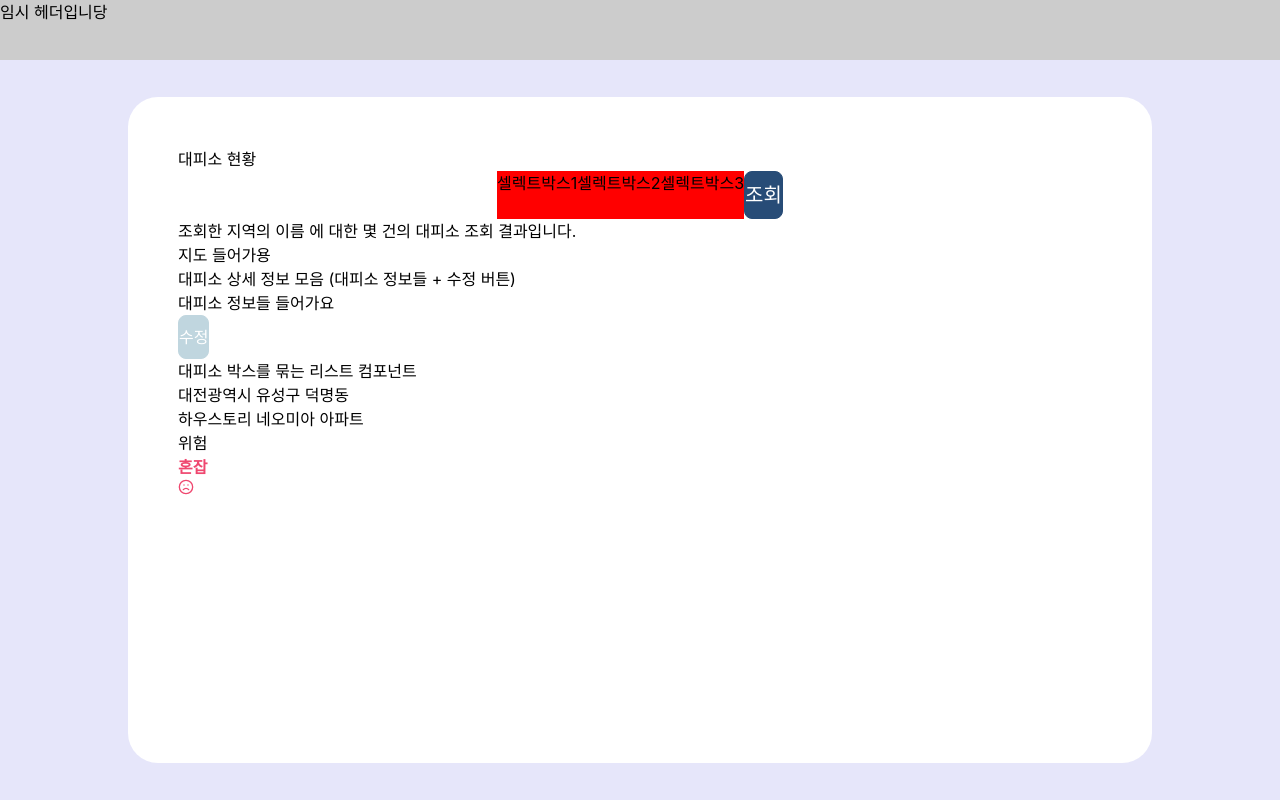
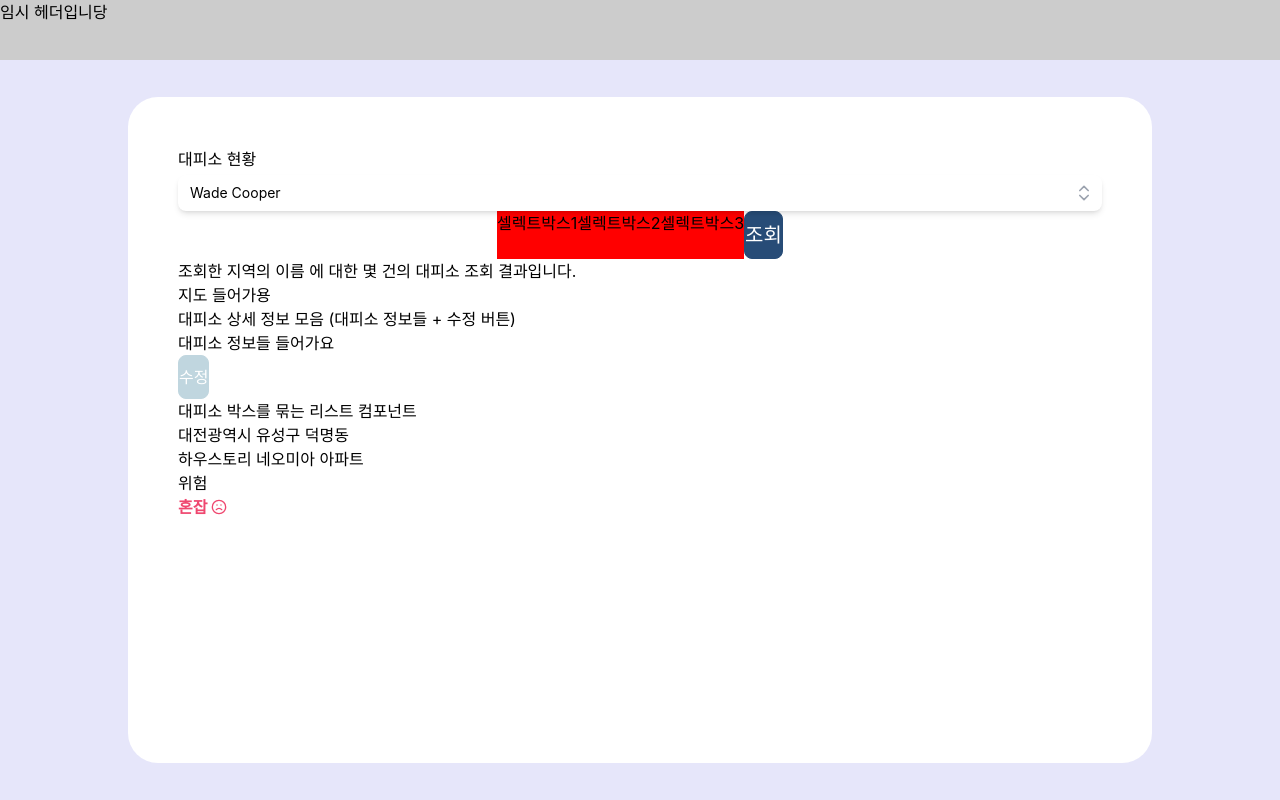
Before and after one commit to sseq007/goodnews, a React (Create React App) app in the folder good-news/: page /admin in a window 1280 px wide. Built offline with nearby package versions, Linux system fonts and the light colour scheme.

Commit message:
feat: 셀렉트박스, 관리자 페이지, 혼잡도 atom 수정 및 headlessui install

```diff
--- a/good-news/package.json
+++ b/good-news/package.json
@@ -3,6 +3,7 @@
   "version": "0.1.0",
   "private": true,
   "dependencies": {
+    "@headlessui/react": "^1.7.17",
     "@testing-library/jest-dom": "^5.17.0",
     "@testing-library/react": "^13.4.0",
     "@testing-library/user-event": "^13.5.0",
--- a/good-news/src/components/@common/SelectBox.tsx
+++ b/good-news/src/components/@common/SelectBox.tsx
@@ -1,6 +1,78 @@
 // 드롭다운 박스
-const SelectBox = () => {
-  return (<div></div>)
+import { Fragment, useState } from 'react'
+import { Listbox, Transition } from '@headlessui/react'
+import { LuChevronsUpDown, LuCheck } from "react-icons/lu";
+
+interface SelectBoxProps {
+  name: string;
+  value: any;
 }
 
-export default SelectBox
+const people = [
+  { name: 'Wade Cooper' },
+  { name: 'Arlene Mccoy' },
+  { name: 'Devon Webb' },
+  { name: 'Tom Cook' },
+  { name: 'Tanya Fox' },
+  { name: 'Hellen Schmidt' },
+]
+
+const SelectBox = () => {
+  const [selected, setSelected] = useState(people[0])
+  return (
+    <div>
+      <Listbox value={selected} onChange={setSelected}>
+        <div className="relative mt-1">
+          <Listbox.Button className="relative w-full cursor-default rounded-lg bg-white py-2 pl-3 pr-10 text-left shadow-md focus:outline-none focus-visible:border-indigo-500 focus-visible:ring-2 focus-visible:ring-white/75 focus-visible:ring-offset-2 focus-visible:ring-offset-orange-300 sm:text-sm">
+            <span className="block truncate">{selected.name}</span>
+            <span className="pointer-events-none absolute inset-y-0 right-0 flex items-center pr-2">
+              <LuChevronsUpDown
+                className="h-5 w-5 text-gray-400"
+                aria-hidden="true"
+              />
+            </span>
+          </Listbox.Button>
+          <Transition
+            as={Fragment}
+            leave="transition ease-in duration-100"
+            leaveFrom="opacity-100"
+            leaveTo="opacity-0"
+          >
+            <Listbox.Options className="absolute mt-1 max-h-60 w-full overflow-auto rounded-md bg-white py-1 text-base shadow-lg ring-1 ring-black/5 focus:outline-none sm:text-sm">
+              {people.map((person, personIdx) => (
+                <Listbox.Option
+                  key={personIdx}
+                  className={({ active }) =>
+                    `relative cursor-default select-none py-2 pl-10 pr-4 ${
+                      active ? 'bg-amber-100 text-amber-900' : 'text-gray-900'
+                    }`
+                  }
+                  value={person}
+                >
+                  {({ selected }) => (
+                    <>
+                      <span
+                        className={`block truncate ${
+                          selected ? 'font-medium' : 'font-normal'
+                        }`}
+                      >
+                        {person.name}
+                      </span>
+                      {selected ? (
+                        <span className="absolute inset-y-0 left-0 flex items-center pl-3 text-amber-600">
+                          <LuCheck className="h-5 w-5" aria-hidden="true" />
+                        </span>
+                      ) : null}
+                    </>
+                  )}
+                </Listbox.Option>
+              ))}
+            </Listbox.Options>
+          </Transition>
+        </div>
+      </Listbox>
+    </div>
+  );
+};
+
+export default SelectBox;
--- a/good-news/src/components/@common/SpareStatusBox.tsx
+++ b/good-news/src/components/@common/SpareStatusBox.tsx
@@ -33,6 +33,12 @@
 const StyledSpareStatusBox = styled.div<SpareStatusProps>`
   color: ${(props) => SpareKeywordStyles[props.keyword || "Undefined"].color};
   font-weight: bold; // 폰트 설정됐으면 해당 폰트로 변경해주기! (font-family)
+
+  display: flex;
+  align-items: center;
+  *:last-child {
+    margin-left: 0.25rem;
+  }
 `;
 
 const SpareStatusBox = ({ keyword }: SpareStatusProps) => {
--- a/good-news/src/components/admin/AdminContentWrap.tsx
+++ b/good-news/src/components/admin/AdminContentWrap.tsx
@@ -3,6 +3,7 @@
 import MapAdmin from "./MapAdmin";
 import MapAdminInfoBoxList from "./MapAdminInfoBoxList";
 import ShelterBoxList from "./ShelterBoxList";
+import SelectBox from "../@common/SelectBox";
 
 // 관리 페이지에서 content 전부
 const AdminContentWrap = () => {
@@ -12,7 +13,9 @@
 
   return (
     <>
+      <div>
         <div>대피소 현황</div>
+        <SelectBox />
         {/* 지역 조회 셀렉트 + 버튼 박스 */}
         <StyledRegionCheckWrapper>
           <StyledTempSelect>셀렉트박스1</StyledTempSelect>
@@ -27,6 +30,8 @@
             조회
           </Button>
         </StyledRegionCheckWrapper>
+      </div>
+
       <div>조회한 지역의 이름 에 대한 몇 건의 대피소 조회 결과입니다.</div>
       {/* 2분할 (지도+대피소정보) + (대피소 리스트) */}
       <div>
```
Also changed, not shown: 1 other file (tests, documents, lock files or other folders). Lines whose indentation alone changed are shown as unchanged.
